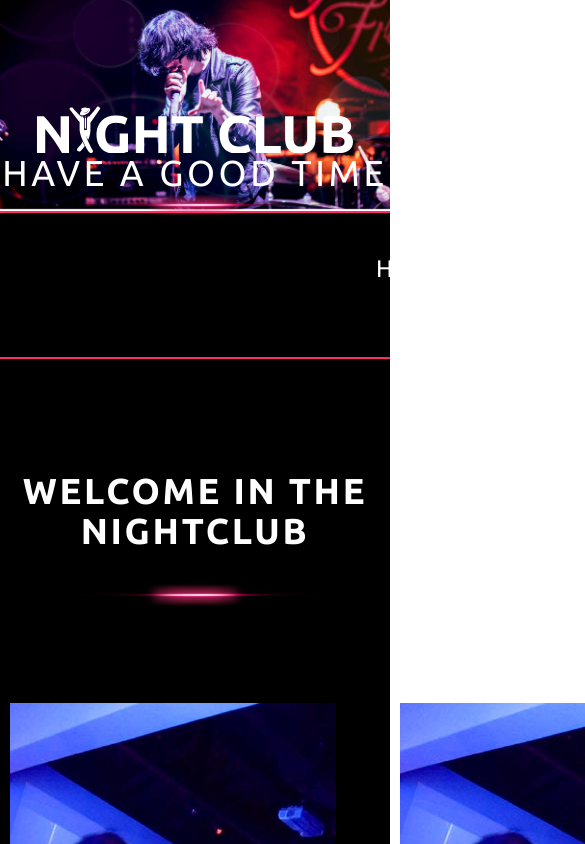
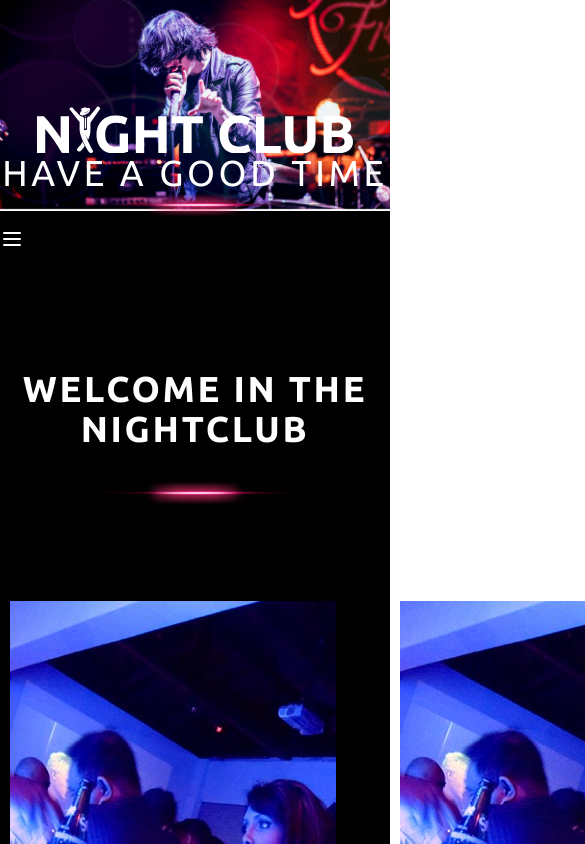
Before and after one commit to Nadjaroemer/NightClub2.0, a React (Create React App) app: page / in a window 390 px wide. Shown: the top 844 px of the page, 585 px wide, since content can reach past the window. Built offline with nearby package versions, Linux system fonts and the light colour scheme; no server answers.

Commit message:
Add mobilemenue

```diff
--- a/package.json
+++ b/package.json
@@ -14,6 +14,7 @@
     "react-dom": "^18.2.0",
     "react-hook-form": "^7.34.2",
     "react-icons": "^4.4.0",
+    "react-responsive": "^9.0.0-beta.10",
     "react-router-dom": "^6.3.0",
     "react-scripts": "5.0.1",
     "swiper": "^8.3.2",
--- a/src/App.js
+++ b/src/App.js
@@ -1,6 +1,7 @@
 import { useEffect, useState } from "react";
 import { Routes, Route, Link, BrowserRouter } from "react-router-dom";
 import axios from "axios";
+import { useMediaQuery } from "react-responsive";
 
 import Hero from "./components/Hero";
 import "./App.css";
@@ -8,10 +9,13 @@ import logo from "../src/assets/Logo.png";
 import Footer from "./components/Footer";
 import Landingpage from "./pages/Landingpage";
 import Blog from "./pages/Blog";
+import MobileMenu from "./components/Mobilemenu";
 
 const SELECTED_BLOG_POST_ID = 3;
 
 function App() {
+  const isTabletOrMobile = useMediaQuery({ query: "(max-width: 640px)" });
+  const [isMobileMenuOpen, setIsMobileMenuOpen] = useState(false);
   const [blogPosts, setBlogPosts] = useState();
   const [comments, setComments] = useState();
 
@@ -42,6 +46,56 @@ function App() {
     <div className="bg-black text-white font-['Ubuntu']">
       <BrowserRouter>
         <Hero />
+
+        {isMobileMenuOpen ? (
+          <div className="fixed w-screen h-screen bg-black z-50">
+            <MobileMenu setIsMobileMenuOpen={setIsMobileMenuOpen} />
+          </div>
+        ) : undefined}
+
+        <div>
+          {isTabletOrMobile ? (
+            <button
+              className="pt-4"
+              onClick={() => {
+                setIsMobileMenuOpen(!isMobileMenuOpen);
+              }}
+            >
+              {isMobileMenuOpen ? (
+                <svg
+                  xmlns="http://www.w3.org/2000/svg"
+                  className="h-6 w-6"
+                  fill="none"
+                  viewBox="0 0 24 24"
+                  stroke="white"
+                  fill-white="white"
+                  strokeWidth={2}
+                >
+                  <path
+                    strokeLinecap="round"
+                    strokeLinejoin="round"
+                    d="M6 18L18 6M6 6l12 12"
+                  />
+                </svg>
+              ) : (
+                <svg
+                  xmlns="http://www.w3.org/2000/svg"
+                  className="h-6 w-6"
+                  fill="none"
+                  viewBox="0 0 24 24"
+                  stroke="currentColor"
+                  strokeWidth={2}
+                >
+                  <path
+                    strokeLinecap="round"
+                    strokeLinejoin="round"
+                    d="M4 6h16M4 12h16M4 18h16"
+                  />
+                </svg>
+              )}
+            </button>
+          ) : (
+            <div>
               <nav className="bg-black border-y-2 border-[#ff2a70] text-2xl uppercase ">
                 <ul className="flex justify-around pl-10 pr-10 mt-10 mb-10">
                   <li className="pl-36">
@@ -70,6 +124,9 @@ function App() {
                   </li>
                 </ul>
               </nav>
+            </div>
+          )}
+        </div>
 
         <Routes>
           <Route path="/" element={<Landingpage blogPosts={blogPosts} />} />
--- /dev/null
+++ b/src/components/Mobilemenu.js
@@ -0,0 +1,52 @@
+import { Link } from "react-router-dom";
+export default function MobileMenu({ setIsMobileMenuOpen }) {
+  return (
+    <>
+      <nav>
+        <div>
+          <button
+            className="pt-4 pl-2"
+            onClick={() => {
+              setIsMobileMenuOpen(false);
+            }}
+          >
+            <svg
+              xmlns="http://www.w3.org/2000/svg"
+              className="h-6 w-6"
+              fill="none"
+              viewBox="0 0 24 24"
+              stroke="black"
+              strokeWidth={2}
+            >
+              <path
+                strokeLinecap="round"
+                strokeLinejoin="round"
+                d="M6 18L18 6M6 6l12 12"
+              />
+            </svg>
+          </button>
+        </div>
+        <ul className="flex flex-col text-center text-4xl gap-3 h-full pt-12">
+          <li>
+            <Link to="/">Home</Link>
+          </li>
+          <li>
+            <Link to="/about-us">About Us</Link>
+          </li>
+          <li>
+            <Link to="/blog">Blog</Link>
+          </li>
+          <li>
+            <Link to="/events">Events</Link>
+          </li>
+          <li>
+            <Link to="/gallery">Gallery</Link>
+          </li>
+          <li>
+            <Link to="/booking">Book Table</Link>
+          </li>
+        </ul>
+      </nav>
+    </>
+  );
+}
```
Also changed, not shown: 1 other file (tests, documents, lock files or other folders). Lines whose indentation alone changed are shown as unchanged.
